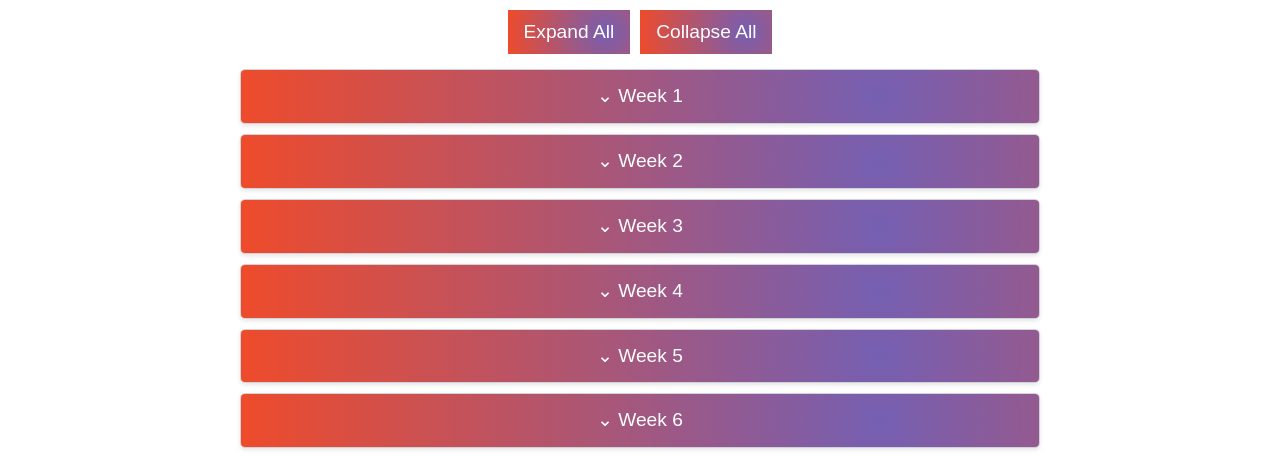
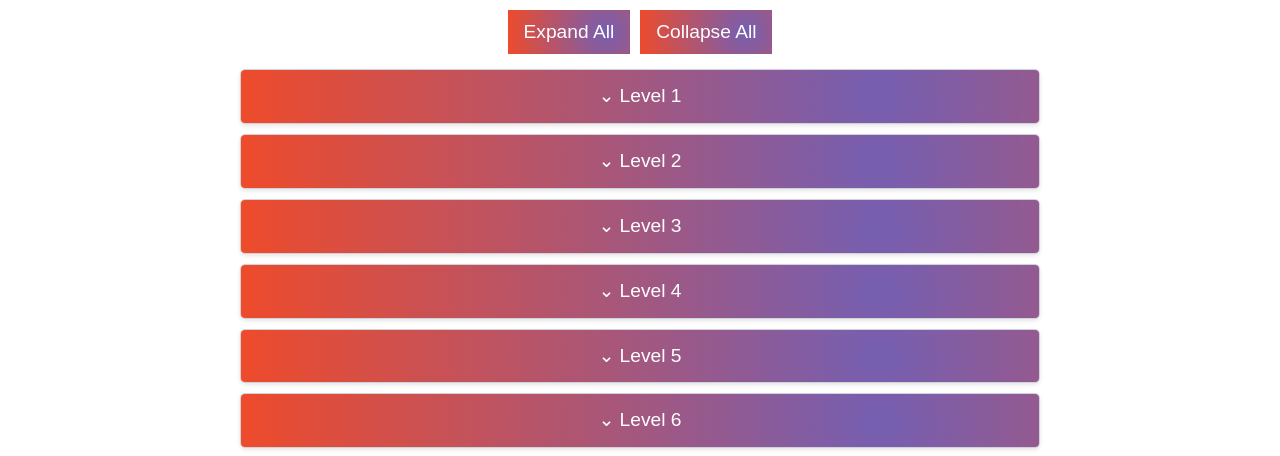
Before and after one commit to SaumickPradhan/Gamified-Canvas-ACan, a React (Vite) app in the folder Gamified-Canvas-Acan/: page /ModulesPage in a window 1280 px wide. Shown: the part 339-795 px from the top of the page. Built offline with nearby package versions, Linux system fonts and the light colour scheme.

Commit message:
Update ModulesPage.jsx

```diff
--- a/Gamified-Canvas-Acan/src/pages/ModulesPage.jsx
+++ b/Gamified-Canvas-Acan/src/pages/ModulesPage.jsx
@@ -166,7 +166,7 @@ const ModulesPage = () => {
               onClick={() => handleWeekChange(week.weekNumber)}
               className={openWeeks.includes(week.weekNumber) ? "active arrow-up" : "arrow-down"}
             >
-              Week {week.weekNumber}
+              Level {week.weekNumber}
             </summary>
             <div className="content-list">
               {week.content.map((item, index) => (
```
